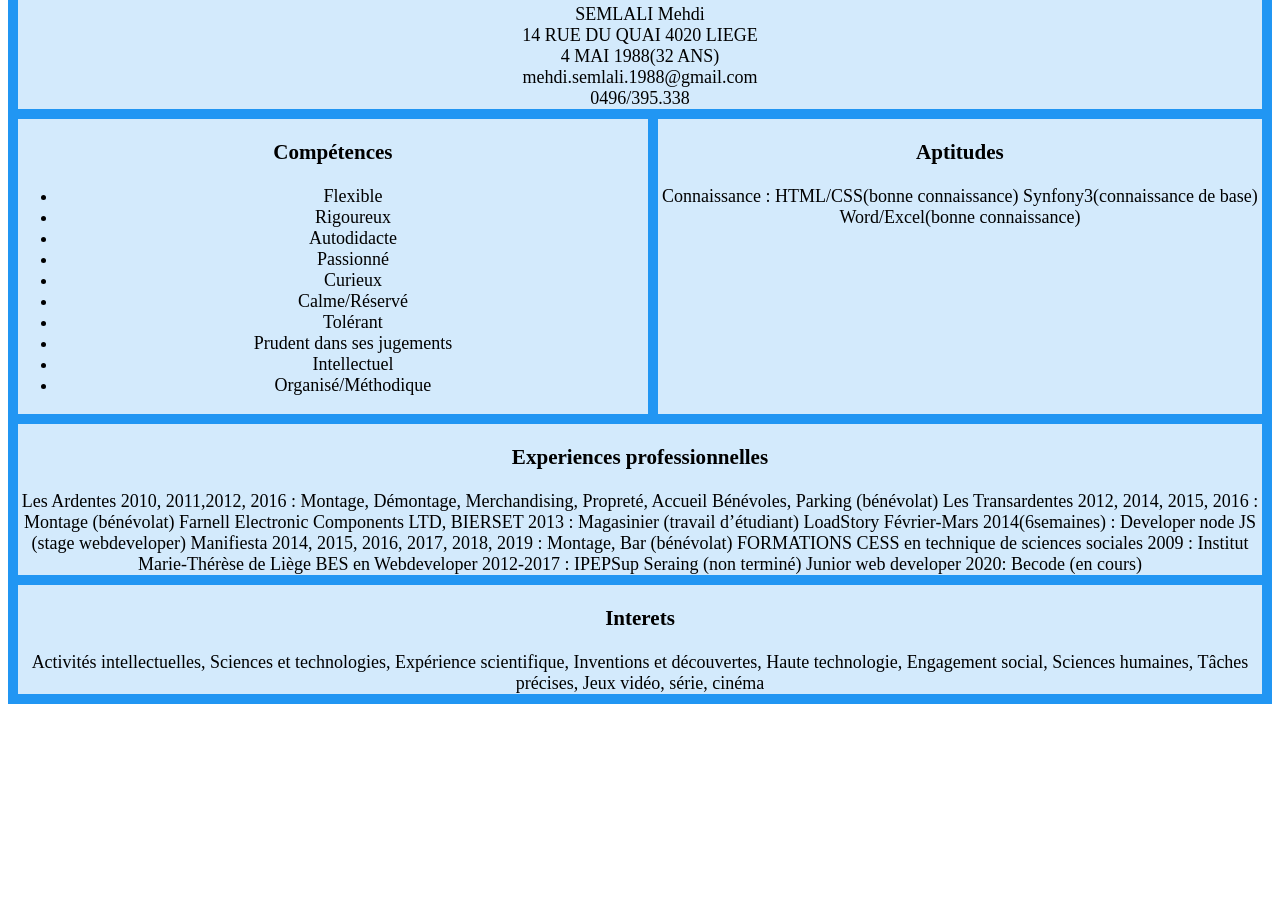
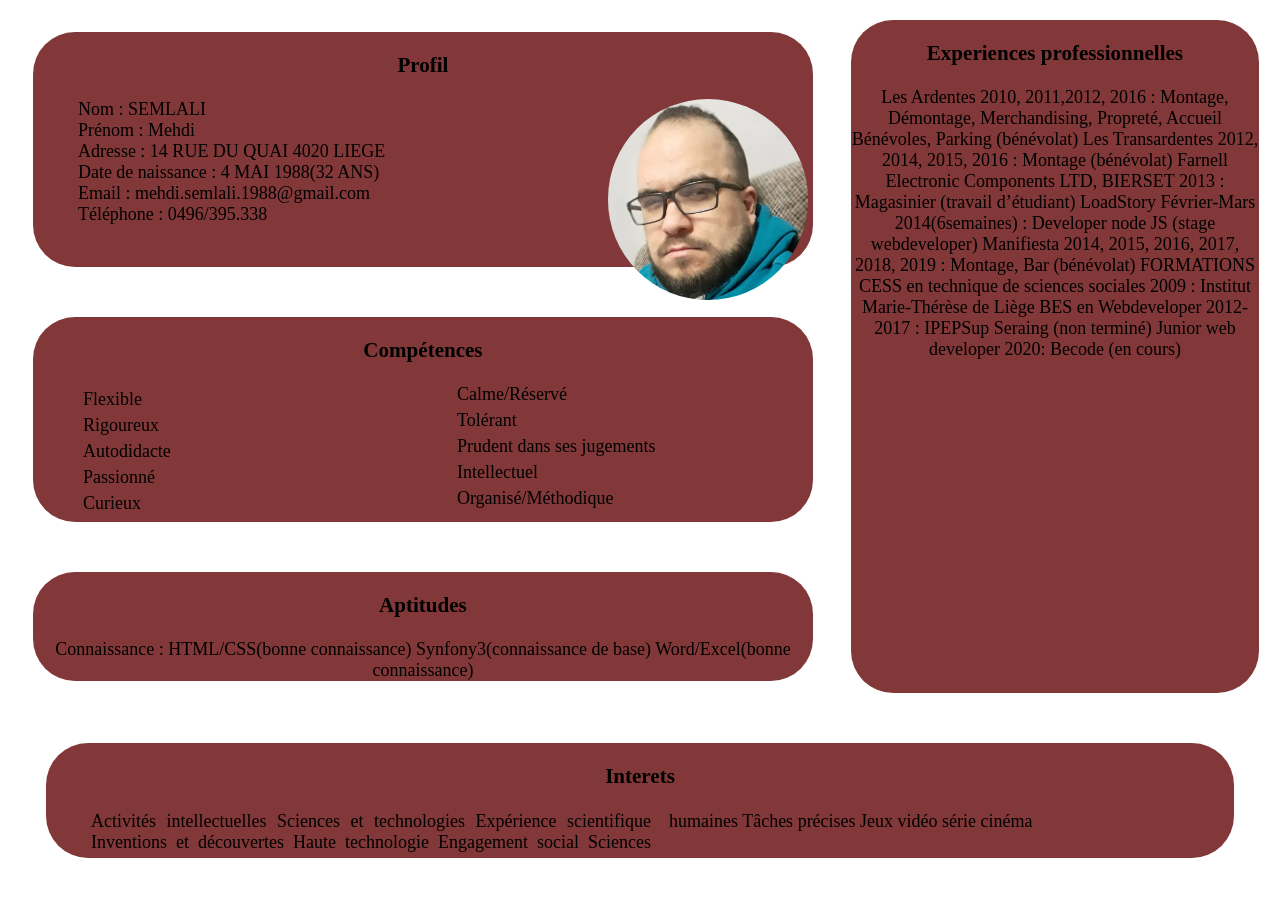
Before and after one commit to mehdoche1988/MyCV, a plain HTML site: page index.html in a window 1280 px wide. Shown: the part 81-984 px from the top of the page. Before the commit the page ends 800 px from the top, so only its background shows below. Drawn offline with Linux system fonts and the light colour scheme.

Commit message:
correction

```diff
--- a/css/styles.css
+++ b/css/styles.css
@@ -1,72 +1,43 @@
-/*
-.item-a {
-  grid-area: profil;
-  background-color: chocolate;
-
-}
-.item-b {
-  grid-area: competences;
-  background-color: darkgray;
-}
-.item-c {
-  grid-area: aptitudes;
-  background-color: darkgreen;
-}
-.item-d {
-  grid-area: ExPro;
-  background-color: darkkhaki;
-}
-
-.item-e {
-  grid-area: interets;
-  background-color: darkseagreen;
-}
-*/
-
-
 .item1 { grid-area: profil; }
 .item2 { grid-area: Compétences; }
 .item3 { grid-area: Aptitudes; }
 .item4 { grid-area: ExPro; }
 .item5 { grid-area: Interets; }
+.item6 { grid-area: CV; }
 
 .grid-container {
   display: grid;
   grid-template-areas:
-  'profil profil profil profil '
-  'Compétences Compétences Aptitudes Aptitudes'
-  'ExPro ExPro ExPro ExPro '
-  'Interets Interets Interets Interets ';
-
-  grid-gap: 10px;
-  background-color: #2196F3;
-  padding: 10px;
+  'CV  CV'
+  'profil  ExPro'
+  'Compétences ExPro'
+  'Aptitudes ExPro  '
+  'Interets Interets  ';
 }
 
 .grid-container > div {
-  background-color: rgba(255, 255, 255, 0.8);
+  background-color: rgba(99, 7, 7, 0.8);
   text-align: center;
   font-size:18px;
+  border-radius: 42px;
+  margin: 3%;
+}
+li{
+  list-style: none;
+  margin: 5px;
+}
+ul{
+  column-count: 2;
+  margin: 5px;
+  text-align: justify;
+}
+.pic {
+  width: 200px;
+  float: right;
+  border-radius: 100px;
+  margin: center;
 }
 
-
-
-
-/*
-
-.item1 { grid-area: header; }
-.item2 { grid-area: menu; }
-.item3 { grid-area: main; }
-.item4 { grid-area: right; }
-.item5 { grid-area: footer; }
-
-.grid-container {
-  display: grid;
-  grid-template-areas:
-  'header header header header header header'
-  'menu main main main right right'
-  'menu footer footer footer footer footer';
-  grid-gap: 10px;
-  background-color: #2196F3;
-  padding: 10px;
+h1{
+  text-transform: uppercase;
 }
--- a/index.html
+++ b/index.html
@@ -10,14 +10,24 @@
         <div class="container">
 
  <div class="grid-container">
+     <h1 class="item6">curriculum vitae</h1>
     <div class="item1">
         <h3>Profil</h3>
-        SEMLALI Mehdi<br>
-        14 RUE DU QUAI 4020 LIEGE<br>
-        4 MAI 1988(32 ANS)<br>
-        mehdi.semlali.1988@gmail.com<br>
-        0496/395.338<br></div>
-    <div class="item2">        <h3>Compétences</h3>
+        <ul>
+        Nom : SEMLALI <br>
+        Prénom : Mehdi<br>
+        Adresse : 14 RUE DU QUAI 4020 LIEGE<br>
+        Date de naissance : 4 MAI 1988(32 ANS)<br>
+        Email : mehdi.semlali.1988@gmail.com<br>
+        Téléphone : 0496/395.338<br>
+        <img class="pic"
+        src="pic.jpg"
+        alt="moi">
+   </ul>
+
+    </div>
+    <div class="item2">
+         <h3>Compétences</h3>
         <ul>
             <li>  Flexible</li>
             <li>  Rigoureux</li>
@@ -78,11 +88,21 @@
         2020: Becode (en cours)</div>
     <div class="item5">
         <h3> Interets</h3>
-        Activités intellectuelles, Sciences et
-        technologies, Expérience scientifique,
-        Inventions et découvertes, Haute technologie,
-        Engagement social, Sciences humaines,
-        Tâches précises, Jeux vidéo, série, cinéma</div>
+        <ul>
+        Activités intellectuelles
+        Sciences et technologies
+        Expérience scientifique
+        Inventions et découvertes
+        Haute technologie
+        Engagement social
+        Sciences humaines
+        Tâches précises
+        Jeux vidéo
+        série
+        cinéma
+    </ul>
+
+    </div>
   </div>
        </div>
     </body>
```
Also changed, not shown: pic.jpg (added).
